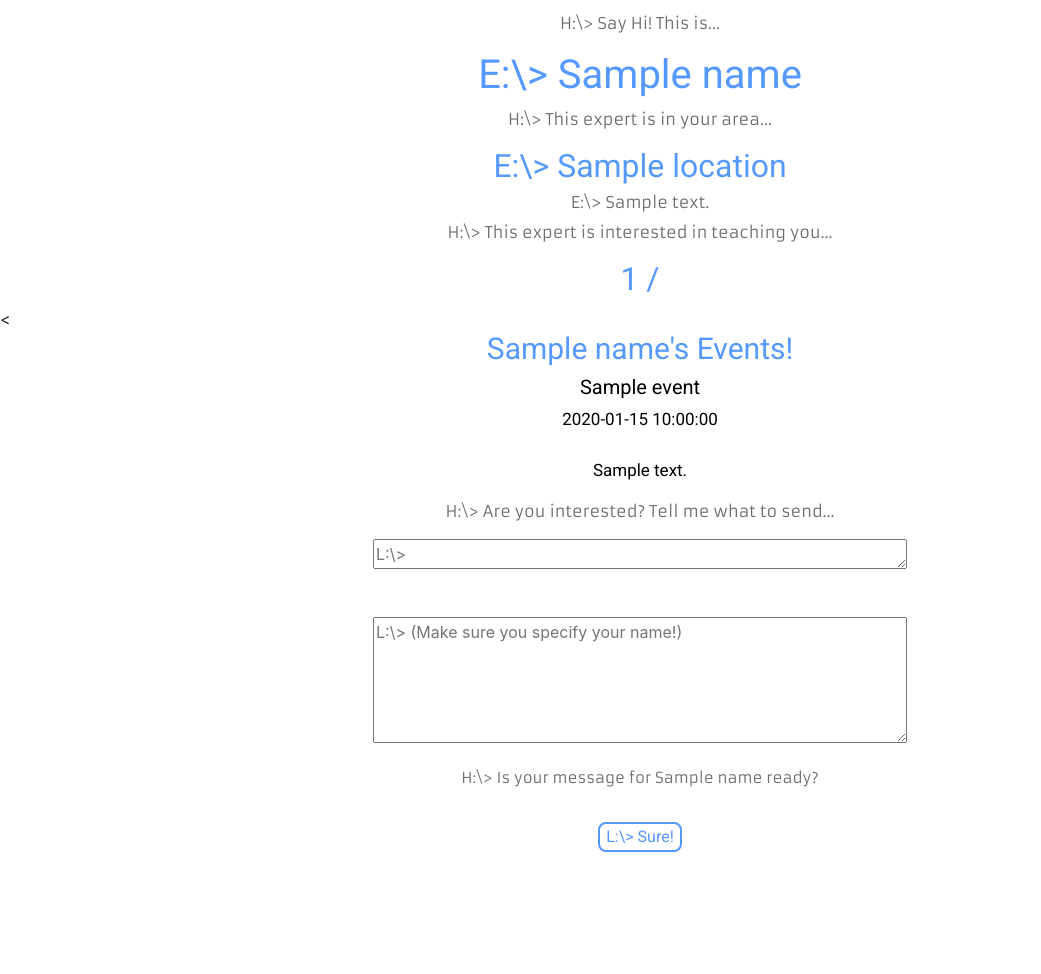
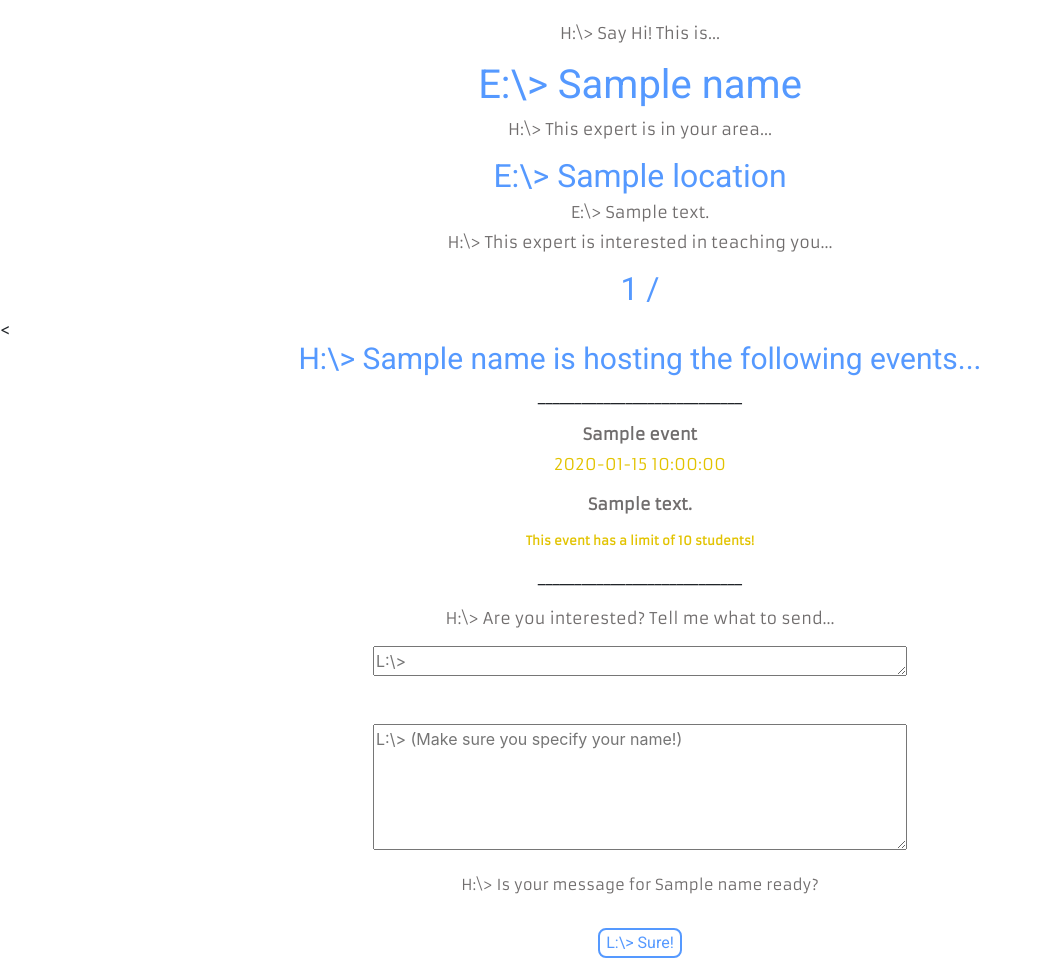
Before and after one commit to FSlowkey/_csmentor_, a Python web app: template templates/expert-from-student.html in a window 1280 px wide. Shown: the part 518-1492 px from the top of the page, without its empty margins (0-1041 px from the left). Before the commit the page ends 1370 px from the top, so only its background shows below. Run offline with Jinja, Linux system fonts and the light colour scheme; the template is opened without the code that fills it: most values are stand-ins (such as "Sample title", 1, 10 or a date in 2020); grey boxes marked "Sample" are stand-in pictures; some libraries are stand-ins or nearby versions.

Commit message:
STYLE FIXES

```diff
--- a/main.py
+++ b/main.py
@@ -325,8 +325,9 @@ class SaveEventHandler(webapp2.RequestHandler):
         email = get_user_email()
         name = self.request.get('name')
         description = self.request.get('description')
+        cap= self.request.get('cap')
         date = datetime.datetime.strptime(self.request.get('date'), "%Y-%m-%d")
-        data.save_event(email, name, date, description)
+        data.save_event(email, name, date, description,cap)
         self.redirect('/my-feed')
 
 
--- a/socialmodel.py
+++ b/socialmodel.py
@@ -6,6 +6,7 @@ class Event(ndb.Model):
     name = ndb.StringProperty()
     date = ndb.DateProperty()
     description = ndb.TextProperty()
+    cap = ndb.TextProperty()
 
 class UserProfile(ndb.Model):
     name = ndb.StringProperty()
--- a/static/style-base.css
+++ b/static/style-base.css
@@ -5,6 +5,12 @@
   color: white;
   font-size: 20px;
   font-family: 'Roboto', sans-serif;
+}
+.textareastyle{
+    width: 500px;
+    font-family: 'Armata', sans-serif;
+    color: #706d6d;
+    font-size: 16px;
 }
 
 #title{
--- a/templates/base.html
+++ b/templates/base.html
@@ -9,9 +9,9 @@
 
                 <img id = 'img'src="/i/hyperlinklogo.png">
             </center>
-
-
-            <br>
+            <center>
+            <p class="textareastyle"> H:\> Simple made simpler. </p>
+            </center>
 
             <a href = '/my-feed' ><button class = 'button'>Home</button></a>
             {% if login_url %}
--- a/templates/expert-from-student.html
+++ b/templates/expert-from-student.html
@@ -82,6 +82,41 @@
     color: #706d6d;
     font-size: 16px;
 }
+
+#eventname{
+        font-family: 'Armata', sans-serif;
+    color: #706d6d;
+    font-size: 16px;
+    font-weight:bold;
+
+
+}
+
+#eventdate{
+        font-family: 'Armata', sans-serif;
+    color: #e2c300;
+    font-size: 16px;
+
+}
+
+#eventdesc{
+
+        font-family: 'Armata', sans-serif;
+    color: #706d6d;
+    font-size: 16px;
+    font-weight:bold;
+
+
+}
+#cap{
+
+        font-family: 'Armata', sans-serif;
+    color: #e2c300;
+    font-size: 12px;
+    font-weight:bold;
+
+
+}
 </style>
 </head>
 <div id="profileinfo" style="position: relative; left: 0; top: 0;">
@@ -121,12 +156,19 @@
         {% endfor %}
     </h2>
 <
-<h1 id='expert-events'> {{name}}'s Events!</h1>
+<h1 id='expert-events'> H:\> {{name}} is hosting the following events...</h1>
     {% for event in events %}
-    <h2 class='info' id='event-details'>{{event.name}}</h2>
-        <p class='eventinfo'>{{event.date}}<br></br>
-        {{event.description}}
+    <center>
+        <p>____________________________</p>
+    </center>
+    <h2 class='info' id='eventname'>{{event.name}}</h2>
+        <p class='eventinfo' id='eventdate'>{{event.date}}<br>
         </p>
+    <center>
+    <p id="eventdesc">{{event.description}}</p>
+    <p id="cap">This event has a limit of {{event.cap}} students!</p>
+    <p>____________________________</p>
+    </center>
     {% endfor %}
     <center>
     <p class="textareastyle">H:\> Are you interested? Tell me what to send...
```
Also changed, not shown: data.py (+4 -3 lines), templates/profilefeed.html (+5 -3 lines).
